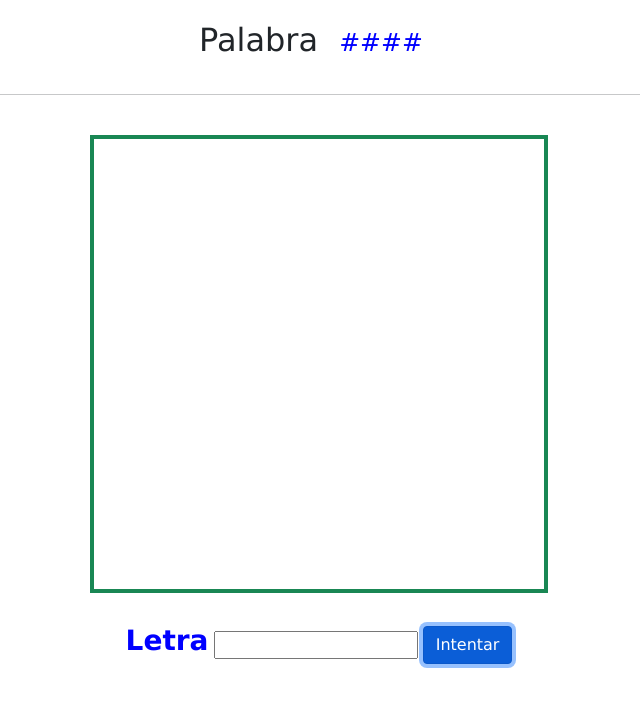
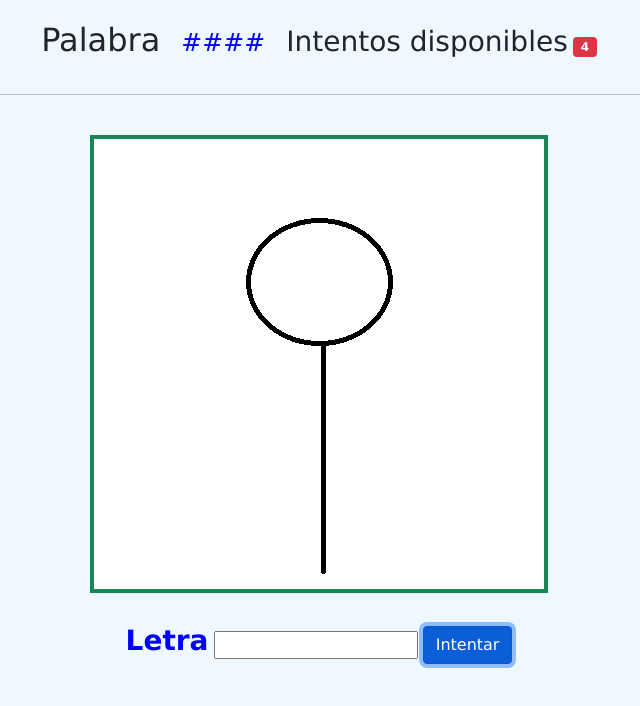
Before and after one commit to jbraulio85/clase-frontend, a plain HTML site: page ahorcado.html in a window 1280 px wide. Both pictures are taken after a click on the button "Intentar". Shown: the whole page, without its empty margins (321-961 px from the left). Drawn offline with Linux system fonts and the light colour scheme.

Commit message:
terminando ahorcado

```diff
--- a/ahorcado.html
+++ b/ahorcado.html
@@ -8,11 +8,13 @@
     <link rel="stylesheet" href="assets/css/bootstrap.min.css" />
     <title>Java Script</title>
   </head>
-  <body>
+  <body class="background">
       <div class="container ahorcado">
         <div class="container-fluid mt-2">
             <label for=""><h2>Palabra</h2></label>
             <label class="textColor m-3" for="" id="lbl-palabra"><strong></strong></label>
+            <label for=""><h3>Intentos disponibles</h3> </label>
+            <label for="" id="lbl-intentos"><span class="badge bg-danger" style="height: 25px;">5</span></label>
             <hr />
             <br />
             <canvas
--- a/assets/css/style.css
+++ b/assets/css/style.css
@@ -77,6 +77,10 @@ footer{
     }
 }
 
+.background{
+    background-color:aliceblue;
+}
+
 .elementos-internos{
     background-color: #e5eecc;
     border: 1px solid #d4d4d4;
--- a/assets/js/app.js
+++ b/assets/js/app.js
@@ -3,10 +3,11 @@ var lapiz = canvas.getContext("2d");
 var btnIntentar = document.getElementById("btn-intentar");
 var letra = document.getElementById("txt-intentos");
 var palabraAdivinar = document.getElementById("lbl-palabra");
+var lblIntentos = document.getElementById('lbl-intentos');
 var palabraAuxiliar = "";
 
 var palabra = "";
-var numeroImagen = 1;
+var numeroImagen = 0;
 var intentos = 5;
 
 var ahorcadoUno = {
@@ -36,23 +37,23 @@ var ahorcadoCinco = {
 
 ahorcadoUno.imagen = new Image();
 ahorcadoUno.imagen.src = ahorcadoUno.url;
-ahorcadoUno.imagen.addEventListener("load", function () {});
+ahorcadoUno.imagen.addEventListener("load", function () {dibujar()});
 
 ahorcadoDos.imagen = new Image();
 ahorcadoDos.imagen.src = ahorcadoDos.url;
-ahorcadoDos.imagen.addEventListener("load", function () {});
+ahorcadoDos.imagen.addEventListener("load", function () {dibujar()});
 
 ahorcadoTres.imagen = new Image();
 ahorcadoTres.imagen.src = ahorcadoTres.url;
-ahorcadoTres.imagen.addEventListener("load", function () {});
+ahorcadoTres.imagen.addEventListener("load", function () {dibujar()});
 
 ahorcadoCuatro.imagen = new Image();
 ahorcadoCuatro.imagen.src = ahorcadoCuatro.url;
-ahorcadoCuatro.imagen.addEventListener("load", function () {});
+ahorcadoCuatro.imagen.addEventListener("load", function () {dibujar()});
 
 ahorcadoCinco.imagen = new Image();
 ahorcadoCinco.imagen.src = ahorcadoCinco.url;
-ahorcadoCinco.imagen.addEventListener("load", function () {});
+ahorcadoCinco.imagen.addEventListener("load", function () {dibujar()});
 
 btnIntentar.addEventListener("click", function () {
     var intento = letra.value;
@@ -65,25 +66,61 @@ btnIntentar.addEventListener("click", function () {
             transicion = transicion + palabraAuxiliar.substring(i,i+1);
           }else{
             transicion = transicion + respuesta.substring(i,i+1);
+            control = false;
           }
-    }else if(palabraAuxiliar.substring(i,i+1) != '#'){
+      }else{
         transicion = transicion + palabraAuxiliar.substring(i,i+1);
-    }else if(palabra.substring(i,i+1) != respuesta){
-      alert('prueba')
       }
     }
     if(transicion === palabra){
-    alert(`${palabra}  ${'Felicidades!!! has ganado.'}`)
+      alert(`${'Felicidades!!! has ganado, la palabra es: '} ${palabra} `)
       location.reload();
     }else{
+      if(validarRespuesta(respuesta) === false){
+        intentos = intentos - 1;
+        numeroImagen = numeroImagen + 1;
+        dibujar();
+        if(intentos === 0){
+          alert('Ahorcado!!!! has perdido el juego =(');
+          //location.reload();
+        }else{
+          lblIntentos.innerHTML = `<span class="badge bg-danger">${intentos}</span>`;
+        }
+      } else {
         palabraAuxiliar = transicion;
         palabraAdivinar.innerHTML = palabraAuxiliar;
+      }
     }
   });
 
 
 function aleatorio(minimo, maximo) {
   return Math.floor(Math.random() * (maximo - minimo + 1)) + minimo;
+}
+
+function dibujar(){
+  if(numeroImagen == 1){
+    lapiz.drawImage(ahorcadoUno.imagen,-250,-20);
+  }else if (numeroImagen == 2){
+    lapiz.drawImage(ahorcadoDos.imagen,-250,-20);
+  }else if (numeroImagen == 3){
+    lapiz.drawImage(ahorcadoTres.imagen,-250,-20);
+  }else if (numeroImagen == 4){
+    lapiz.drawImage(ahorcadoCuatro.imagen,-250,-20);
+  }else if (numeroImagen == 5){
+    lapiz.drawImage(ahorcadoCinco.imagen,-250,-20);
+  }
+}
+
+function validarRespuesta(cadena){
+  var resultado = false;
+  for(var i = 0; i < cadena.length; i++){
+    if(cadena.substring(i,i+1) != '#'){
+      resultado = true;
+      break;
+    }
+  }
+  return resultado;
 }
 
 function obtenerPalabraAdivinar(numero) {
```
Lines whose indentation alone changed are shown as unchanged.
